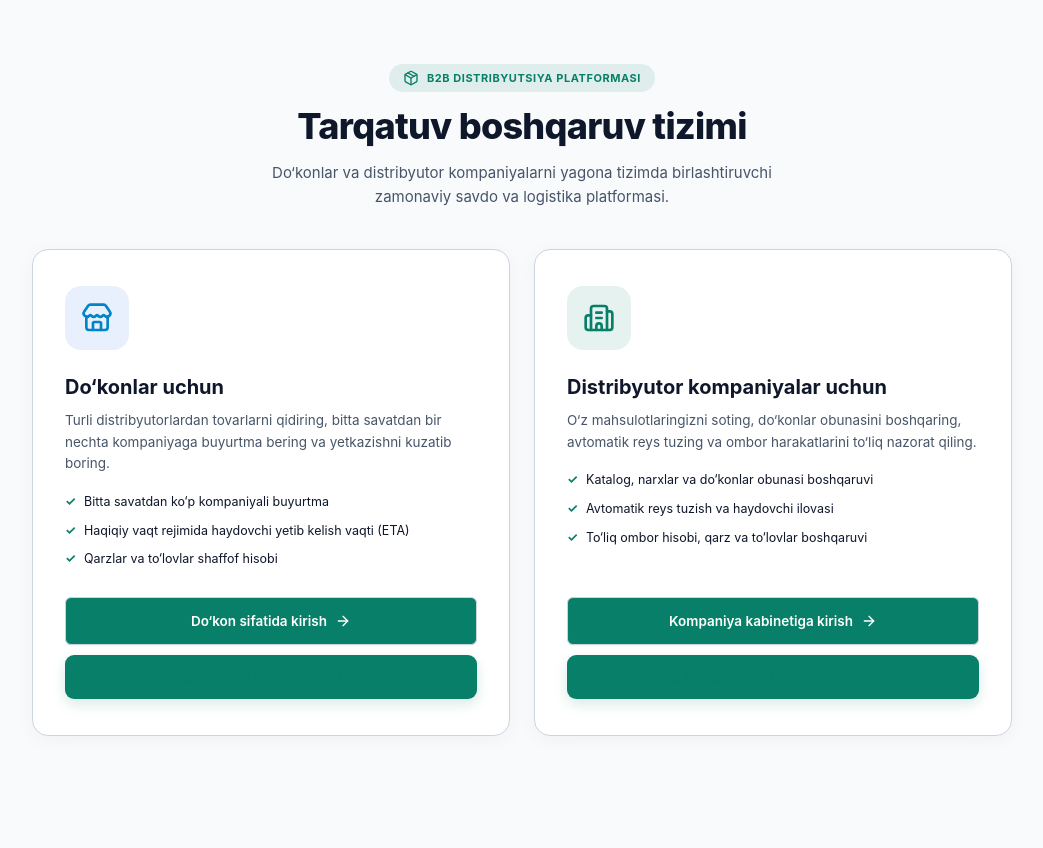
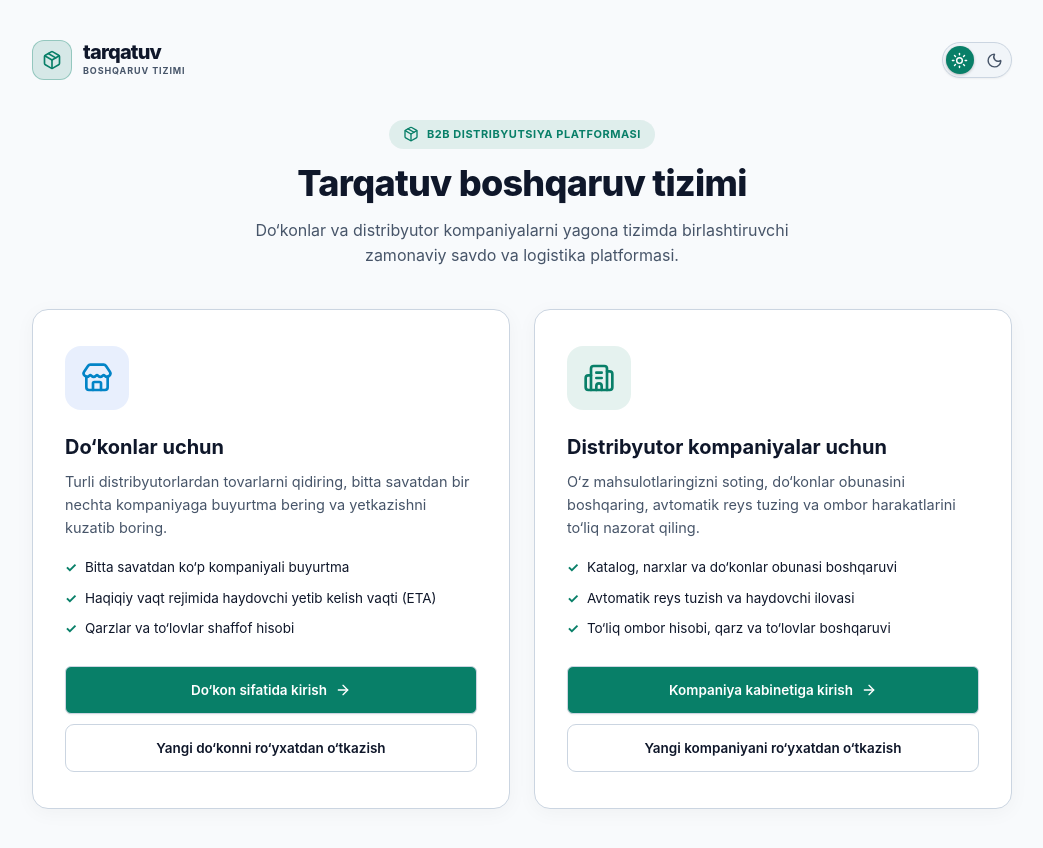
Before and after one commit to said271275-hub/distribyutsiya, a React (Vite) app in the folder frontend/: page / in a window 1280 px wide. Shown: the whole page, without its empty margins (118-1161 px from the left). Before the commit the page ends 800 px from the top, so only its background shows below. Built offline with nearby package versions, Linux system fonts and the light colour scheme; no server answers.

Commit message:
fix: kirish sahifasi — ikkinchi tugma ko'rinmasligi, logotip va tema tugmasi, matn o'lchamlari

```diff
--- /dev/null
+++ b/frontend/src/LandingChoicePage.css
@@ -0,0 +1,28 @@
+/* Kirish (landing) sahifasi: tuzatishlar va yaxshilashlar */
+
+/* Yuqori panel: logotip + tema tugmasi */
+.landing-choice-container .landing-topbar{display:flex;align-items:center;justify-content:space-between;gap:12px;margin-bottom:40px}
+.landing-brand{display:inline-flex;align-items:center;gap:11px;color:var(--text);text-decoration:none}
+.landing-brand > span:last-child{display:flex;flex-direction:column;gap:2px}
+.landing-brand-mark{display:grid;width:40px;height:40px;flex:0 0 auto;place-items:center;border:1px solid color-mix(in srgb,var(--accent) 32%,transparent);border-radius:12px;color:var(--accent);background:color-mix(in srgb,var(--accent) 14%,transparent)}
+.landing-brand strong{font-size:20px;font-weight:780;letter-spacing:-.04em;line-height:1.05}
+.landing-brand small{color:var(--text-muted);font-size:9px;font-weight:650;letter-spacing:.1em}
+
+/* Matnlar biroz kattaroq */
+.landing-choice-header p{font-size:16px}
+.landing-role-content p{font-size:14.5px}
+.landing-role-features li{font-size:13.5px}
+
+/* Ikkinchi darajali tugma: avval matni ko'rinmas edi (yashil fonda deyarli shaffof matn) */
+.landing-role-actions .landing-action-btn{min-height:48px}
+.landing-role-actions .landing-action-btn.secondary-button{border:1px solid var(--border);color:var(--text);background:transparent;box-shadow:none}
+.landing-role-actions .landing-action-btn.secondary-button:hover{border-color:var(--accent);color:var(--accent);background:color-mix(in srgb,var(--accent) 8%,transparent);transform:none;box-shadow:none}
+
+/* Kartaga hover'da urg'u */
+.landing-role-card{transition:transform .2s,box-shadow .2s,border-color .2s}
+.landing-role-card:hover{border-color:color-mix(in srgb,var(--accent) 45%,var(--border))}
+
+@media(max-width:520px){
+  .landing-choice-container .landing-topbar{margin-bottom:28px}
+  .landing-role-card{padding:28px 22px}
+}
--- a/frontend/src/LandingChoicePage.tsx
+++ b/frontend/src/LandingChoicePage.tsx
@@ -2,7 +2,9 @@ import { ArrowRight, Building2, Package, Store } from 'lucide-react'
 import { Link, Navigate } from 'react-router-dom'
 import { useAuth } from './useAuth'
 import { roleHomes } from './roleAccess'
+import { SimpleThemeToggle } from './SimpleThemeToggle'
 import './App.css'
+import './LandingChoicePage.css'
 
 export default function LandingChoicePage() {
   const { user, loading } = useAuth()
@@ -22,6 +24,17 @@ export default function LandingChoicePage() {
   return (
     <main className="landing-choice-layout">
       <div className="landing-choice-container">
+        <div className="landing-topbar">
+          <Link to="/" className="landing-brand" aria-label="Tarqatuv">
+            <span className="landing-brand-mark"><Package size={20} /></span>
+            <span>
+              <strong>tarqatuv</strong>
+              <small>BOSHQARUV TIZIMI</small>
+            </span>
+          </Link>
+          <SimpleThemeToggle />
+        </div>
+
         <header className="landing-choice-header">
           <div className="landing-badge">
             <Package size={16} />
```
